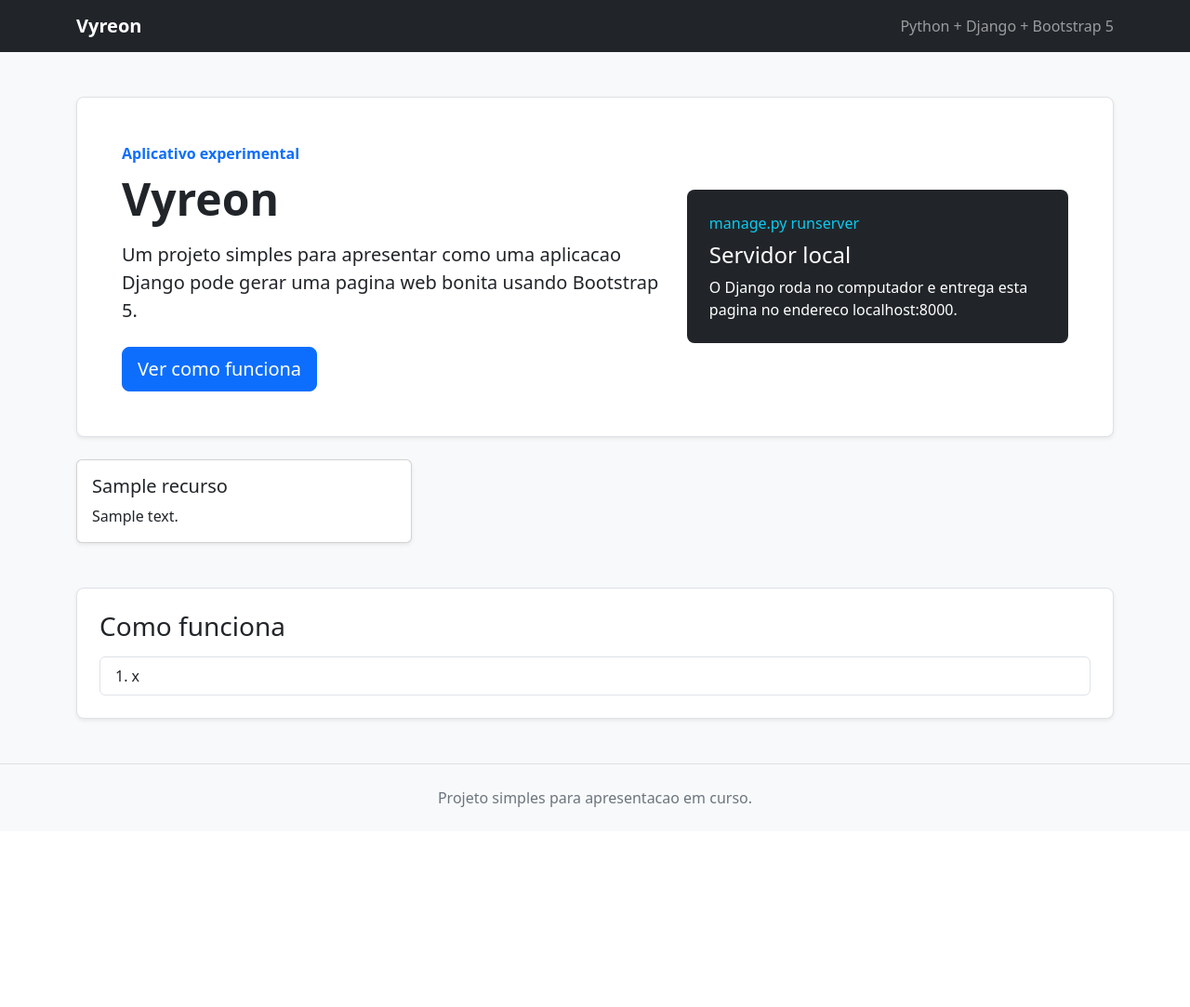
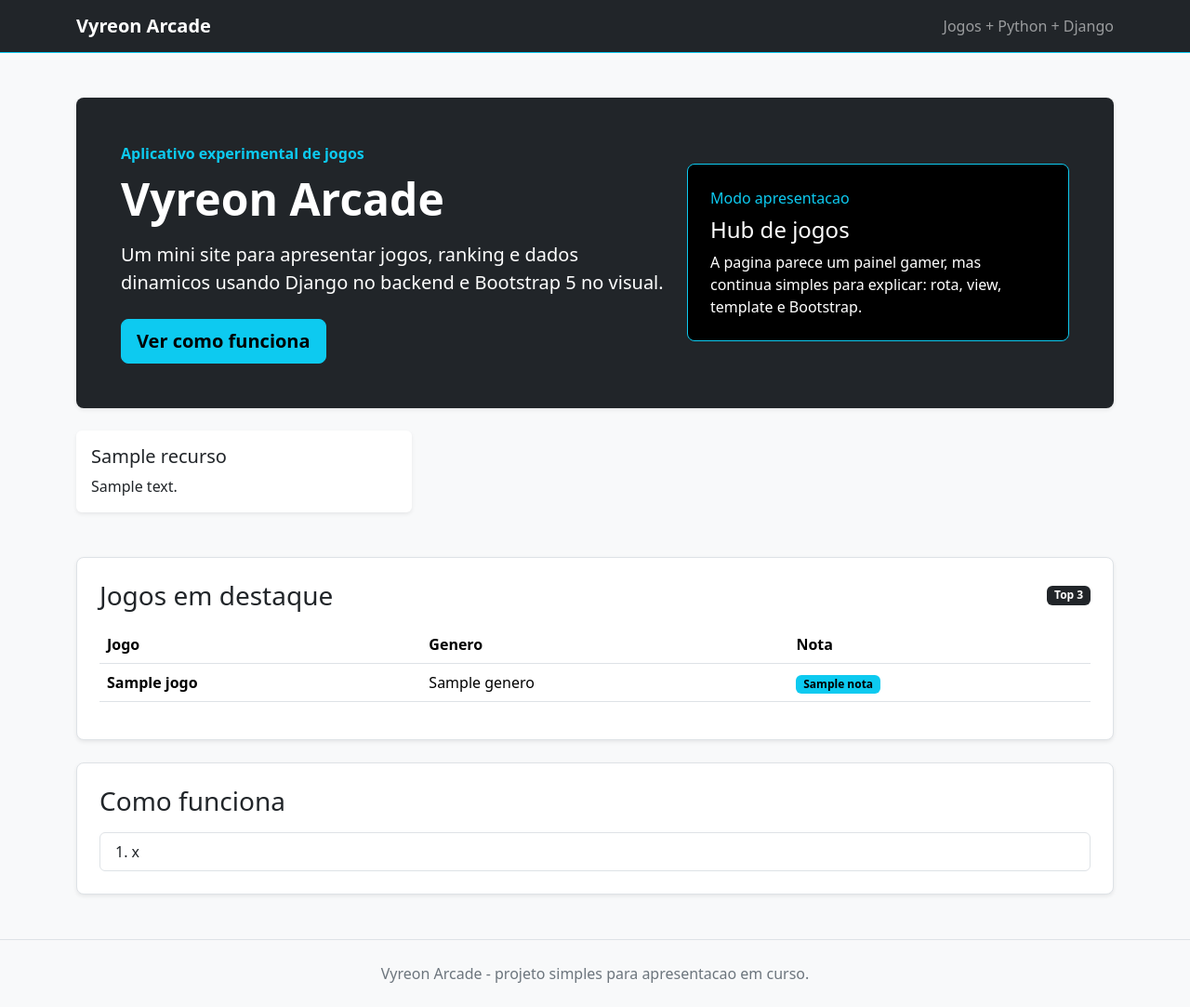
Before and after one commit to miguelgossani068-arch/projetopy, a Python web app: template templates/core/home.html in a window 1280 px wide. Shown: the whole page at 93% size. Before the commit the page ends 868 px from the top, so only its background shows below. Run offline with Jinja, Linux system fonts and the light colour scheme; the template is opened without the code that fills it: most values are stand-ins (such as "Sample title", 1, 10 or a date in 2020).

Commit message:
Atualizar visual com tema de jogos

```diff
--- a/requirements.txt
+++ b/requirements.txt
@@ -1 +1 @@
-Django 5.0.6
+Django==5.0.6
--- a/templates/core/home.html
+++ b/templates/core/home.html
@@ -3,41 +3,41 @@
   <head>
     <meta charset="utf-8">
     <meta name="viewport" content="width=device-width, initial-scale=1">
-    <title>Vyreon</title>
+    <title>Vyreon Arcade</title>
     <link
       href="https://cdn.jsdelivr.net/npm/bootstrap@5.3.3/dist/css/bootstrap.min.css"
       rel="stylesheet"
     >
   </head>
   <body class="bg-light">
-    <nav class="navbar navbar-expand-lg bg-dark navbar-dark">
+    <nav class="navbar navbar-expand-lg bg-dark navbar-dark border-bottom border-info">
       <div class="container">
-        <a class="navbar-brand fw-bold" href="/">Vyreon</a>
-        <span class="navbar-text">Python + Django + Bootstrap 5</span>
+        <a class="navbar-brand fw-bold" href="/">Vyreon Arcade</a>
+        <span class="navbar-text">Jogos + Python + Django</span>
       </div>
     </nav>
 
     <main class="container py-5">
-      <section class="p-4 p-md-5 mb-4 bg-white border rounded-3 shadow-sm">
+      <section class="p-4 p-md-5 mb-4 bg-dark text-white rounded-3 shadow-sm">
         <div class="row align-items-center g-4">
           <div class="col-lg-7">
-            <p class="text-primary fw-semibold mb-2">Aplicativo experimental</p>
-            <h1 class="display-5 fw-bold mb-3">Vyreon</h1>
+            <p class="text-info fw-semibold mb-2">Aplicativo experimental de jogos</p>
+            <h1 class="display-5 fw-bold mb-3">Vyreon Arcade</h1>
             <p class="lead mb-4">
-              Um projeto simples para apresentar como uma aplicacao Django
-              pode gerar uma pagina web bonita usando Bootstrap 5.
+              Um mini site para apresentar jogos, ranking e dados dinamicos
+              usando Django no backend e Bootstrap 5 no visual.
             </p>
-            <a class="btn btn-primary btn-lg" href="#como-funciona">
+            <a class="btn btn-info btn-lg fw-semibold" href="#como-funciona">
               Ver como funciona
             </a>
           </div>
           <div class="col-lg-5">
-            <div class="bg-dark text-white rounded-3 p-4">
-              <p class="mb-2 text-info">manage.py runserver</p>
-              <h2 class="h4">Servidor local</h2>
+            <div class="bg-black border border-info rounded-3 p-4">
+              <p class="mb-2 text-info">Modo apresentacao</p>
+              <h2 class="h4">Hub de jogos</h2>
               <p class="mb-0">
-                O Django roda no computador e entrega esta pagina no endereco
-                localhost:8000.
+                A pagina parece um painel gamer, mas continua simples para
+                explicar: rota, view, template e Bootstrap.
               </p>
             </div>
           </div>
@@ -47,7 +47,7 @@
       <section class="row g-3 mb-5">
         {% for recurso in recursos %}
           <div class="col-md-4">
-            <article class="card h-100 shadow-sm">
+            <article class="card h-100 shadow-sm border-0">
               <div class="card-body">
                 <h2 class="h5 card-title">{{ recurso.titulo }}</h2>
                 <p class="card-text">{{ recurso.texto }}</p>
@@ -55,6 +55,34 @@
             </article>
           </div>
         {% endfor %}
+      </section>
+
+      <section class="bg-white border rounded-3 p-4 shadow-sm mb-4">
+        <div class="d-flex justify-content-between align-items-center mb-3">
+          <h2 class="h3 mb-0">Jogos em destaque</h2>
+          <span class="badge text-bg-dark">Top 3</span>
+        </div>
+
+        <div class="table-responsive">
+          <table class="table align-middle">
+            <thead>
+              <tr>
+                <th>Jogo</th>
+                <th>Genero</th>
+                <th>Nota</th>
+              </tr>
+            </thead>
+            <tbody>
+              {% for jogo in jogos %}
+                <tr>
+                  <td class="fw-semibold">{{ jogo.nome }}</td>
+                  <td>{{ jogo.genero }}</td>
+                  <td><span class="badge text-bg-info">{{ jogo.nota }}</span></td>
+                </tr>
+              {% endfor %}
+            </tbody>
+          </table>
+        </div>
       </section>
 
       <section id="como-funciona" class="bg-white border rounded-3 p-4 shadow-sm">
@@ -69,7 +97,7 @@
 
     <footer class="border-top py-4">
       <div class="container text-center text-secondary">
-        Projeto simples para apresentacao em curso.
+        Vyreon Arcade - projeto simples para apresentacao em curso.
       </div>
     </footer>
 
```
Also changed, not shown: core/views.py (+15 -8 lines).
